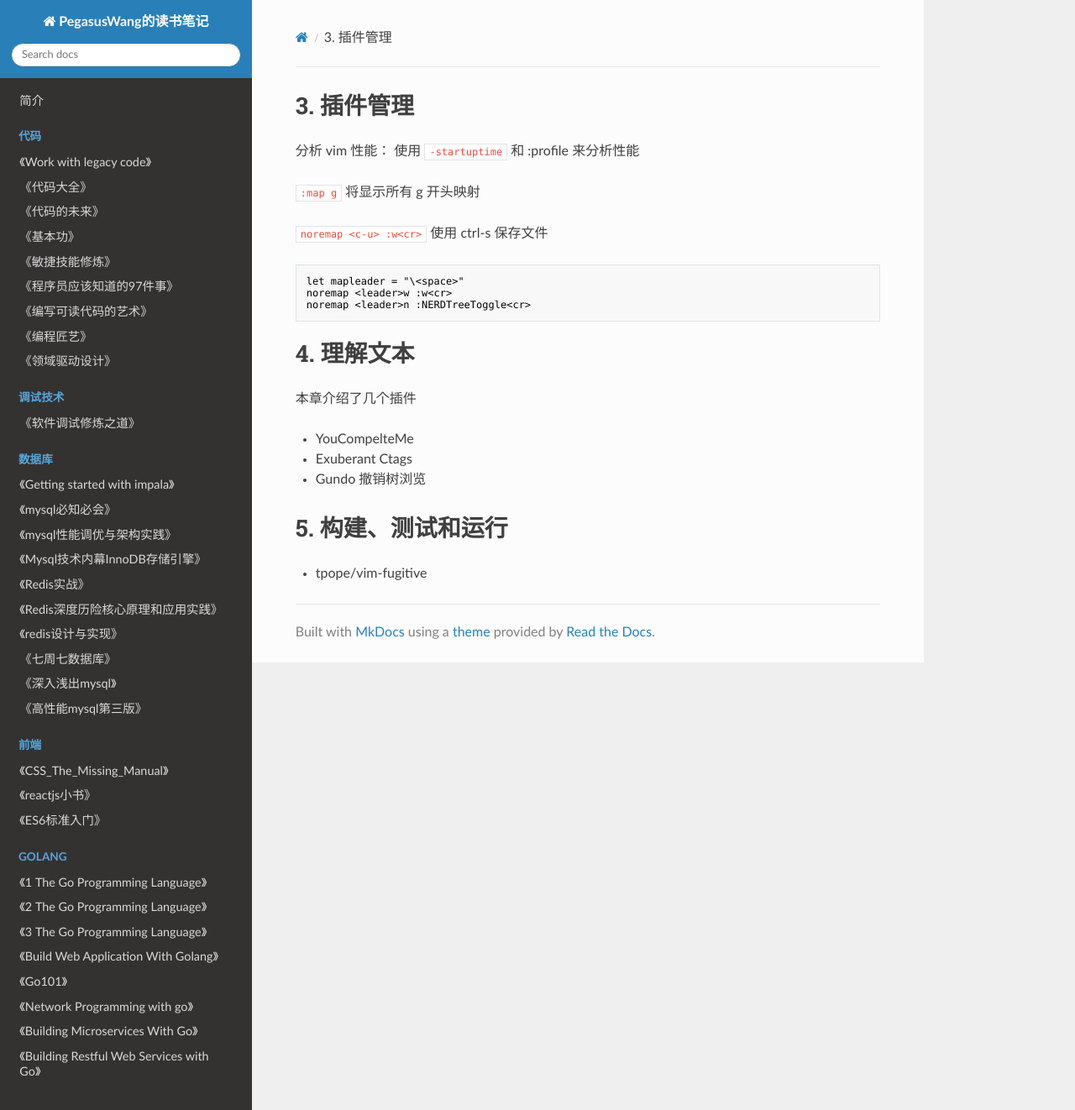
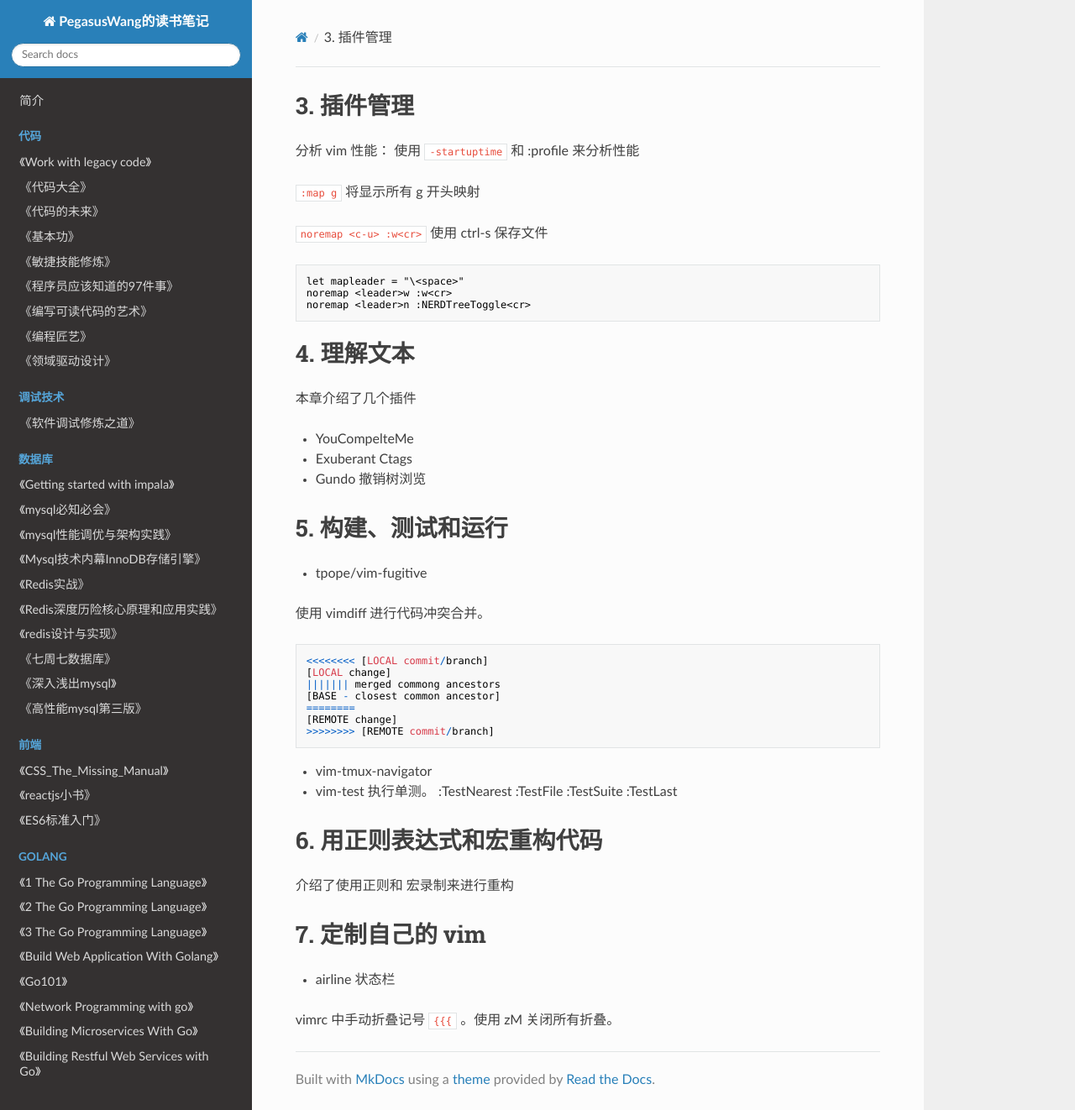
Before and after one commit to PegasusWang/booknotes, an MkDocs documentation site: the page built from docs/开发工具/vim8文本处理实战.md, in a window 1280 px wide and 1322 px high. Shown: the whole window at 84% size. Built offline with MkDocs 1.6.1, drawn with Linux system fonts in a browser that asks for light colours; nearby versions of some CDN libraries; old or Windows-style settings are respelled for this version of MkDocs.

Commit message:
vimrc 折叠

````diff
--- a/docs/开发工具/vim8文本处理实战.md
+++ b/docs/开发工具/vim8文本处理实战.md
@@ -24,3 +24,28 @@ noremap <leader>n :NERDTreeToggle<cr>
 # 5. 构建、测试和运行
 
 - tpope/vim-fugitive
+
+使用 vimdiff 进行代码冲突合并。
+
+```
+<<<<<<<< [LOCAL commit/branch]
+[LOCAL change]
+||||||| merged commong ancestors
+[BASE - closest common ancestor]
+========
+[REMOTE change]
+>>>>>>>> [REMOTE commit/branch]
+```
+
+- vim-tmux-navigator
+- vim-test 执行单测。 :TestNearest :TestFile :TestSuite :TestLast
+
+# 6. 用正则表达式和宏重构代码
+
+介绍了使用正则和 宏录制来进行重构
+
+# 7. 定制自己的 vim
+
+- airline 状态栏
+
+vimrc 中手动折叠记号 `{{{` 。使用 zM 关闭所有折叠。
````
